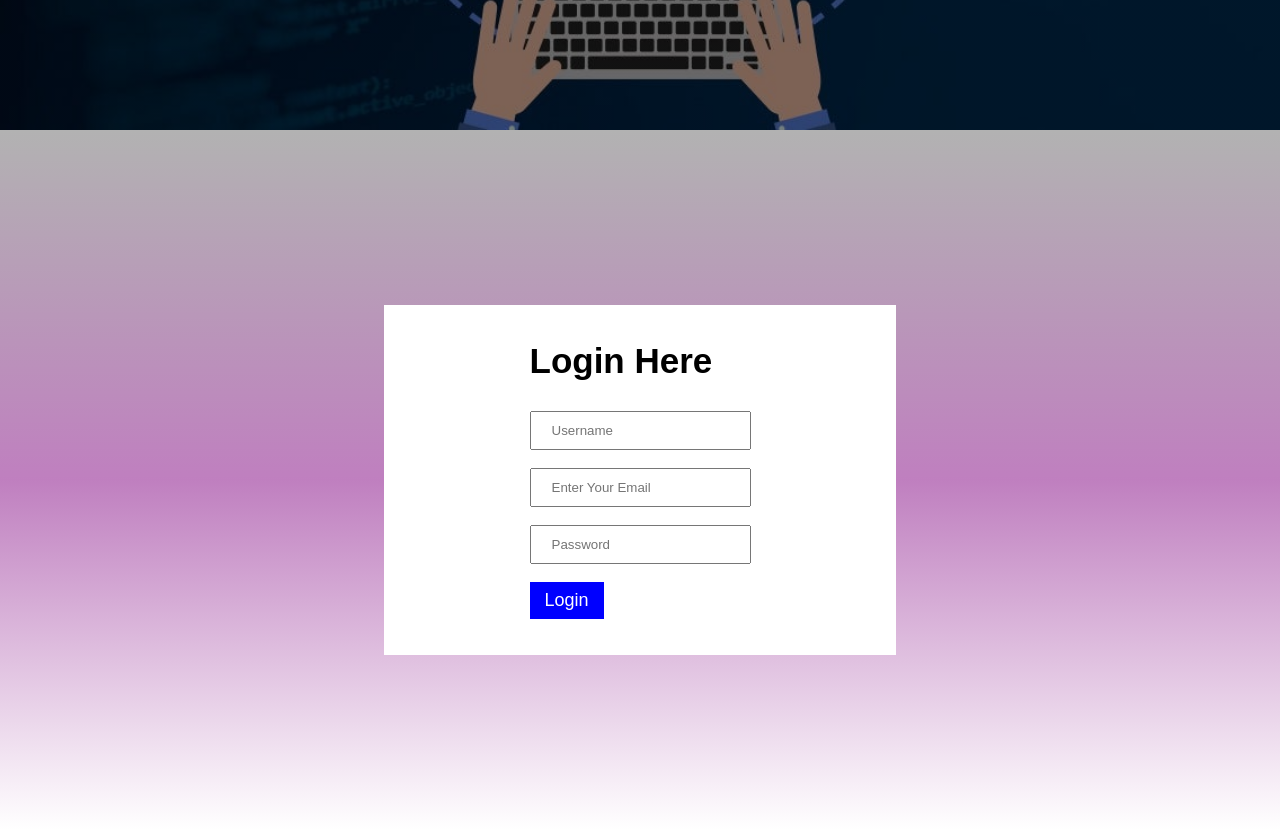
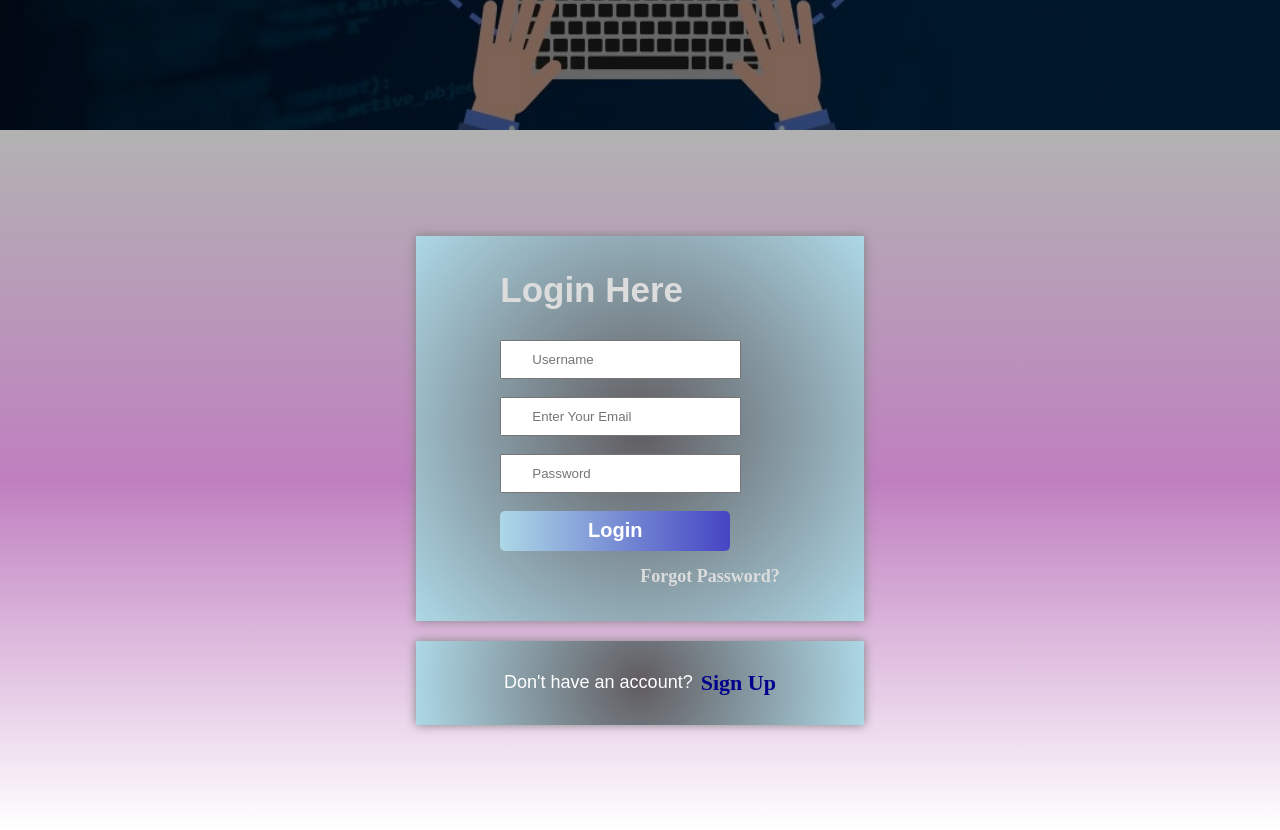
Before and after one commit to tafriya713/Task_1, a plain HTML site: page index.html in a window 1280 px wide. Shown: the part 580-1410 px from the top of the page. Drawn offline with Linux system fonts and the light colour scheme.

Commit message:
login page added

```diff
--- a/index.html
+++ b/index.html
@@ -30,10 +30,13 @@
             <input type="email"class="log" placeholder="Enter Your Email"><br><br>
             <input type="password" class="log" placeholder="Password"><br><br>
             <button class="login-button">Login</button>
+            <p>Forgot Password?</p>
         </form>
     </div>
-
-
+    <div class="have-account">
+       <p>Don't have an account?</p>
+       <a href="">Sign Up</a>
+    </div>
 </div>
 
 </body>
--- a/style.css
+++ b/style.css
@@ -63,30 +63,76 @@ html {
     display:flex;
     justify-content:center;
     align-items:center;
+    flex-direction:column;
 
 }
 .login-page{
-    width:40%;
-    height:50%;
+    width:35%;
+    height:55%;
     display:flex;
     justify-content:center;
     align-items:center;
     background:white;
     padding:20px;
+    box-shadow: 0px 0px 10px  gray;
+    background: radial-gradient(circle,  #605c60, #add8e6);
 }
 .login-page h2{
     margin-bottom:30px;
     font-family:arial;
     font-size:35px;
+    background: linear-gradient(to right, #dcdcdc, #dcdcdc);
+    -webkit-background-clip: text;
+    -webkit-text-fill-color: transparent;
 }
 .log{
-    padding:10px 20px 10px 20px;
+    padding:10px 30px 10px 30px;
 }
 .login-button{
-    padding:8px 15px 8px 15px;
-    background-color:blue;
+    width:230px;
+    height:40px;
+    border-radius:5px;
+    color:whitesmoke;
+    background:linear-gradient(to right,lightblue,rgb(69, 69, 195));
     color:white;
+    font-size:20px;
+    font-weight:700;
+    font-family:arial;
+    border:0px solid;
+
+}
+.login-page p{
+    font-size:18px;
+    margin-top:15px;
+    margin-left:140px;
+    background: linear-gradient(to right, #dcdcdc, #dcdcdc);
+    -webkit-background-clip: text;
+    -webkit-text-fill-color: transparent;
+    font-weight:bold;
+}
+.have-account{
+
+    width:35%;
+    height:12%;
+    display:flex;
+    justify-content:center;
+    align-items:center;
+    background:white;
+    padding:20px;
+    box-shadow: 0px 0px 10px  gray;
+    background: radial-gradient( circle,  #605c60, #add8e6);
+    margin-top:20px;
+}
+.have-account p{
     font-size:18px;
     font-family:arial;
-    border:0px solid;
+    color:white;
+
 }
+.have-account a{
+    text-decoration:none;
+    font-size:22px;
+    margin-left:8px;
+    color:darkblue;
+    font-weight:650;
+}
```
